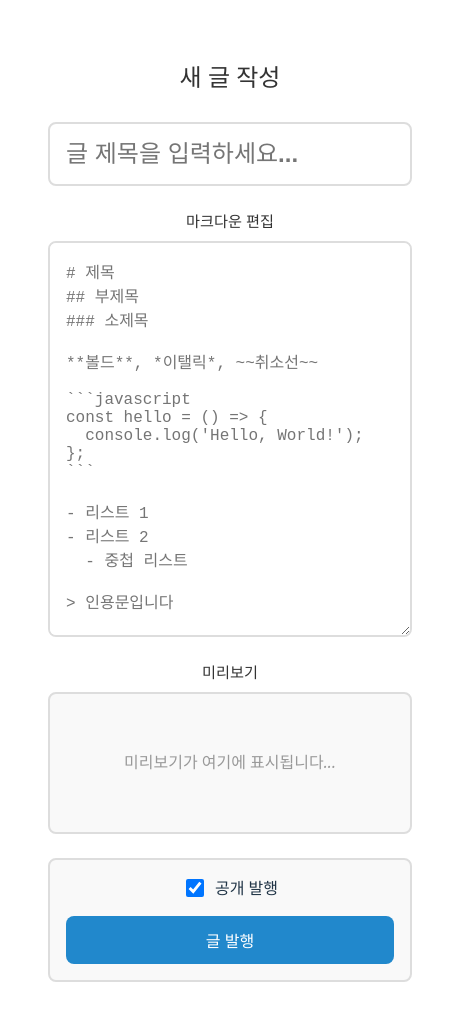
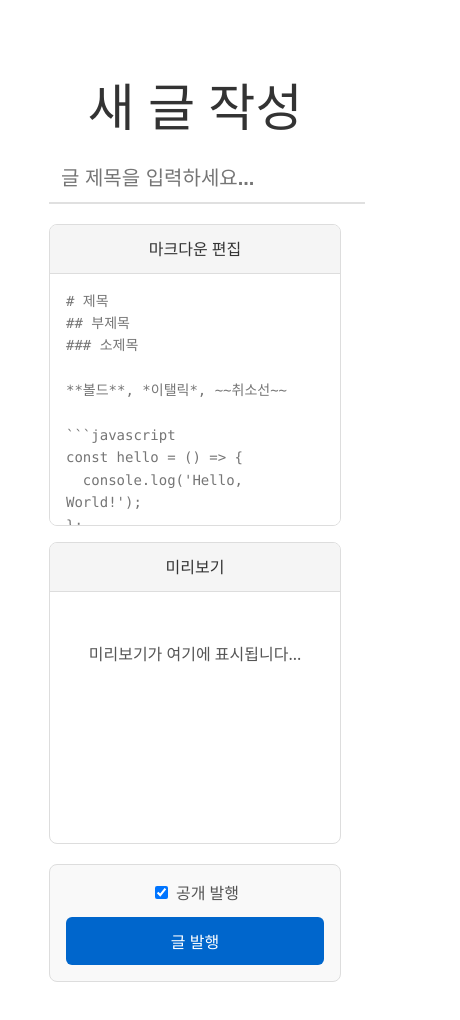
Before and after one commit to tolelom/tolelog, a React (Vite) app: page /editor in a window 390 px wide. Shown: the top 1020 px of the page, 460 px wide, since content can reach past the window. Built offline with nearby package versions, Linux system fonts and the light colour scheme; no server answers.

Commit message:
style: EditorPage CSS 개선 - 마크다운 물른 렌더링, 코드 블록 스타일링, 반응형 디자인 추가

```diff
--- a/src/pages/EditorPage.css
+++ b/src/pages/EditorPage.css
@@ -1,162 +1,295 @@
+/* 기존 스타일 유지하고 추가/수정 */
+
 .editor-page {
-    padding: 2rem;
     max-width: 1400px;
     margin: 0 auto;
+    padding: 20px;
 }
 
 .editor-page h1 {
-    font-size: 2rem;
-    margin-bottom: 2rem;
+    margin-bottom: 20px;
     color: #333;
 }
 
 .error-message {
-    background-color: #fee;
-    color: #c00;
-    padding: 1rem;
-    border-radius: 8px;
-    margin-bottom: 1rem;
-    border-left: 4px solid #c00;
+    background-color: #f8d7da;
+    color: #721c24;
+    padding: 12px 16px;
+    border-radius: 4px;
+    margin-bottom: 16px;
+    border-left: 4px solid #f5c6cb;
 }
 
 .success-message {
-    background-color: #efe;
-    color: #0a0;
-    padding: 1rem;
-    border-radius: 8px;
-    margin-bottom: 1rem;
-    border-left: 4px solid #0a0;
-}
-
-.editor-form {
-    display: flex;
-    flex-direction: column;
-    gap: 1.5rem;
+    background-color: #d4edda;
+    color: #155724;
+    padding: 12px 16px;
+    border-radius: 4px;
+    margin-bottom: 16px;
+    border-left: 4px solid #c3e6cb;
 }
 
 .title-section {
-    display: flex;
-    flex-direction: column;
-    gap: 0.5rem;
+    margin-bottom: 20px;
 }
 
 .title-input {
-    font-size: 1.5rem;
+    width: 100%;
+    font-size: 28px;
     font-weight: 600;
-    padding: 1rem;
-    border: 2px solid #ddd;
-    border-radius: 8px;
-    transition: border-color 0.2s;
+    padding: 12px;
+    border: none;
+    border-bottom: 2px solid #e0e0e0;
+    outline: none;
+    transition: border-color 0.3s;
 }
 
 .title-input:focus {
-    outline: none;
-    border-color: #2188cc;
+    border-bottom-color: #0066cc;
 }
 
 .editor-container {
     display: grid;
     grid-template-columns: 1fr 1fr;
-    gap: 1.5rem;
-    min-height: 600px;
+    gap: 20px;
+    margin-bottom: 20px;
+    height: 600px;
 }
 
 .editor-section,
 .preview-section {
     display: flex;
     flex-direction: column;
-    gap: 0.5rem;
+    border: 1px solid #ddd;
+    border-radius: 8px;
+    overflow: hidden;
 }
 
 .editor-section label,
 .preview-section label {
+    padding: 12px 16px;
+    background-color: #f5f5f5;
     font-weight: 600;
     color: #333;
-    font-size: 0.95rem;
+    border-bottom: 1px solid #ddd;
 }
 
 .editor-section textarea {
     flex: 1;
-    padding: 1rem;
-    font-size: 1rem;
-    border: 2px solid #ddd;
-    border-radius: 8px;
-    font-family: 'Courier New', monospace;
-    resize: vertical;
-    transition: border-color 0.2s;
+    padding: 16px;
+    border: none;
+    outline: none;
+    font-family: 'Monaco', 'Courier New', monospace;
+    font-size: 14px;
+    line-height: 1.6;
+    resize: none;
 }
 
-.editor-section textarea:focus {
-    outline: none;
-    border-color: #2188cc;
+.preview-section {
+    overflow-y: auto;
 }
 
 .markdown-preview {
     flex: 1;
-    padding: 1rem;
-    border: 2px solid #ddd;
-    border-radius: 8px;
-    background-color: #f9f9f9;
+    padding: 16px;
     overflow-y: auto;
-    word-wrap: break-word;
-    line-height: 1.6;
-}
-
-.markdown-preview h1 {
-    font-size: 2rem;
-    margin: 1rem 0 0.5rem 0;
-    color: #333;
-    border-bottom: 2px solid #ddd;
-    padding-bottom: 0.5rem;
-}
-
-.markdown-preview h2 {
-    font-size: 1.5rem;
-    margin: 0.8rem 0 0.4rem 0;
-    color: #555;
-}
-
-.markdown-preview h3 {
-    font-size: 1.2rem;
-    margin: 0.6rem 0 0.3rem 0;
-    color: #777;
-}
-
-.markdown-preview strong {
-    font-weight: bold;
-}
-
-.markdown-preview em {
-    font-style: italic;
-}
-
-.markdown-preview code {
-    background-color: #f0f0f0;
-    padding: 0.2rem 0.4rem;
-    border-radius: 4px;
-    font-family: 'Courier New', monospace;
-    font-size: 0.9rem;
-}
-
-.markdown-preview p {
-    margin: 0.5rem 0;
+    line-height: 1.8;
 }
 
 .empty-preview {
     color: #999;
     text-align: center;
-    padding: 2rem;
-    font-style: italic;
+    padding: 20px;
 }
 
+/* 마크다운 렌더링 스타일 */
+.markdown-preview h1 {
+    font-size: 32px;
+    font-weight: 700;
+    margin: 24px 0 16px 0;
+    color: #1a1a1a;
+    border-bottom: 1px solid #eee;
+    padding-bottom: 12px;
+}
+
+.markdown-preview h2 {
+    font-size: 24px;
+    font-weight: 700;
+    margin: 20px 0 12px 0;
+    color: #1a1a1a;
+}
+
+.markdown-preview h3 {
+    font-size: 20px;
+    font-weight: 600;
+    margin: 16px 0 8px 0;
+    color: #333;
+}
+
+.markdown-preview p {
+    margin: 12px 0;
+    color: #555;
+}
+
+.markdown-preview strong {
+    font-weight: 700;
+    color: #1a1a1a;
+}
+
+.markdown-preview em {
+    font-style: italic;
+    color: #666;
+}
+
+.markdown-preview code {
+    background-color: #f4f4f4;
+    padding: 2px 6px;
+    border-radius: 3px;
+    font-family: 'Monaco', 'Courier New', monospace;
+    font-size: 13px;
+    color: #d63384;
+}
+
+.markdown-preview pre {
+    background-color: #282c34;
+    padding: 16px;
+    border-radius: 8px;
+    overflow-x: auto;
+    margin: 16px 0;
+}
+
+.markdown-preview pre code {
+    background-color: transparent;
+    color: #abb2bf;
+    padding: 0;
+    border-radius: 0;
+    font-size: 13px;
+    line-height: 1.5;
+}
+
+/* highlight.js 코드 블록 스타일 */
+.markdown-preview .hljs {
+    display: block;
+    overflow-x: auto;
+    padding: 16px;
+    background: #282c34;
+    color: #abb2bf;
+    border-radius: 8px;
+}
+
+.markdown-preview .hljs-string {
+    color: #98c379;
+}
+
+.markdown-preview .hljs-number {
+    color: #d19a66;
+}
+
+.markdown-preview .hljs-literal {
+    color: #56b6f2;
+}
+
+.markdown-preview .hljs-attr {
+    color: #e06c75;
+}
+
+.markdown-preview .hljs-function {
+    color: #61afef;
+}
+
+.markdown-preview .inline-code {
+    background-color: #f4f4f4;
+    padding: 2px 6px;
+    border-radius: 3px;
+    font-family: 'Monaco', 'Courier New', monospace;
+    font-size: 13px;
+    color: #d63384;
+}
+
+.markdown-preview a {
+    color: #0066cc;
+    text-decoration: none;
+    border-bottom: 1px solid rgba(0, 102, 204, 0.3);
+    transition: all 0.2s;
+}
+
+.markdown-preview a:hover {
+    color: #0052a3;
+    border-bottom-color: #0052a3;
+}
+
+.markdown-preview img {
+    max-width: 100%;
+    height: auto;
+    border-radius: 8px;
+    margin: 12px 0;
+    box-shadow: 0 2px 8px rgba(0, 0, 0, 0.1);
+}
+
+.markdown-preview table {
+    border-collapse: collapse;
+    width: 100%;
+    margin: 16px 0;
+}
+
+.markdown-preview table thead {
+    background-color: #f5f5f5;
+}
+
+.markdown-preview table th,
+.markdown-preview table td {
+    border: 1px solid #ddd;
+    padding: 12px;
+    text-align: left;
+}
+
+.markdown-preview table th {
+    font-weight: 600;
+    color: #333;
+}
+
+.markdown-preview table tr:hover {
+    background-color: #f9f9f9;
+}
+
+.markdown-preview ul,
+.markdown-preview ol {
+    margin: 12px 0;
+    padding-left: 32px;
+}
+
+.markdown-preview li {
+    margin: 6px 0;
+    color: #555;
+}
+
+.markdown-preview blockquote {
+    border-left: 4px solid #ddd;
+    padding-left: 16px;
+    margin: 12px 0;
+    color: #666;
+    font-style: italic;
+    background-color: #f9f9f9;
+    padding: 12px;
+    border-radius: 4px;
+}
+
+.markdown-preview hr {
+    border: none;
+    height: 1px;
+    background-color: #ddd;
+    margin: 24px 0;
+}
+
+/* 버튼 섹션 */
 .button-section {
     display: flex;
     justify-content: space-between;
     align-items: center;
-    padding: 1rem;
+    padding: 16px;
     background-color: #f9f9f9;
     border-radius: 8px;
-    border: 2px solid #ddd;
+    border: 1px solid #ddd;
 }
 
 .checkbox-group {
@@ -167,57 +300,75 @@
 .checkbox-group label {
     display: flex;
     align-items: center;
-    gap: 0.5rem;
     cursor: pointer;
-    font-weight: normal;
+    color: #555;
+    font-weight: 500;
     margin: 0;
 }
 
 .checkbox-group input[type="checkbox"] {
-    width: 18px;
-    height: 18px;
+    margin-right: 8px;
     cursor: pointer;
 }
 
 .save-button {
-    padding: 0.75rem 2rem;
-    font-size: 1rem;
+    padding: 12px 24px;
+    background-color: #0066cc;
+    color: white;
+    border: none;
+    border-radius: 6px;
+    font-size: 16px;
     font-weight: 600;
-    color: white;
-    background-color: #2188cc;
-    border: none;
-    border-radius: 8px;
     cursor: pointer;
-    transition: background-color 0.2s;
+    transition: all 0.3s;
 }
 
 .save-button:hover:not(:disabled) {
-    background-color: #0366d6;
+    background-color: #0052a3;
+    box-shadow: 0 4px 12px rgba(0, 102, 204, 0.3);
+}
+
+.save-button:active:not(:disabled) {
+    transform: translateY(1px);
 }
 
 .save-button:disabled {
     background-color: #ccc;
     cursor: not-allowed;
+    opacity: 0.7;
 }
 
 /* 반응형 디자인 */
-@media (max-width: 768px) {
+@media (max-width: 1024px) {
     .editor-container {
         grid-template-columns: 1fr;
-        min-height: auto;
+        height: auto;
+        gap: 16px;
     }
 
+    .editor-section,
+    .preview-section {
+        height: 400px;
+    }
+}
+
+@media (max-width: 768px) {
     .editor-page {
-        padding: 1rem;
+        padding: 12px;
     }
 
-    .editor-page h1 {
-        font-size: 1.5rem;
+    .title-input {
+        font-size: 20px;
+    }
+
+    .editor-section,
+    .preview-section {
+        height: 300px;
     }
 
     .button-section {
         flex-direction: column;
-        gap: 1rem;
+        gap: 12px;
     }
 
     .save-button {
```
